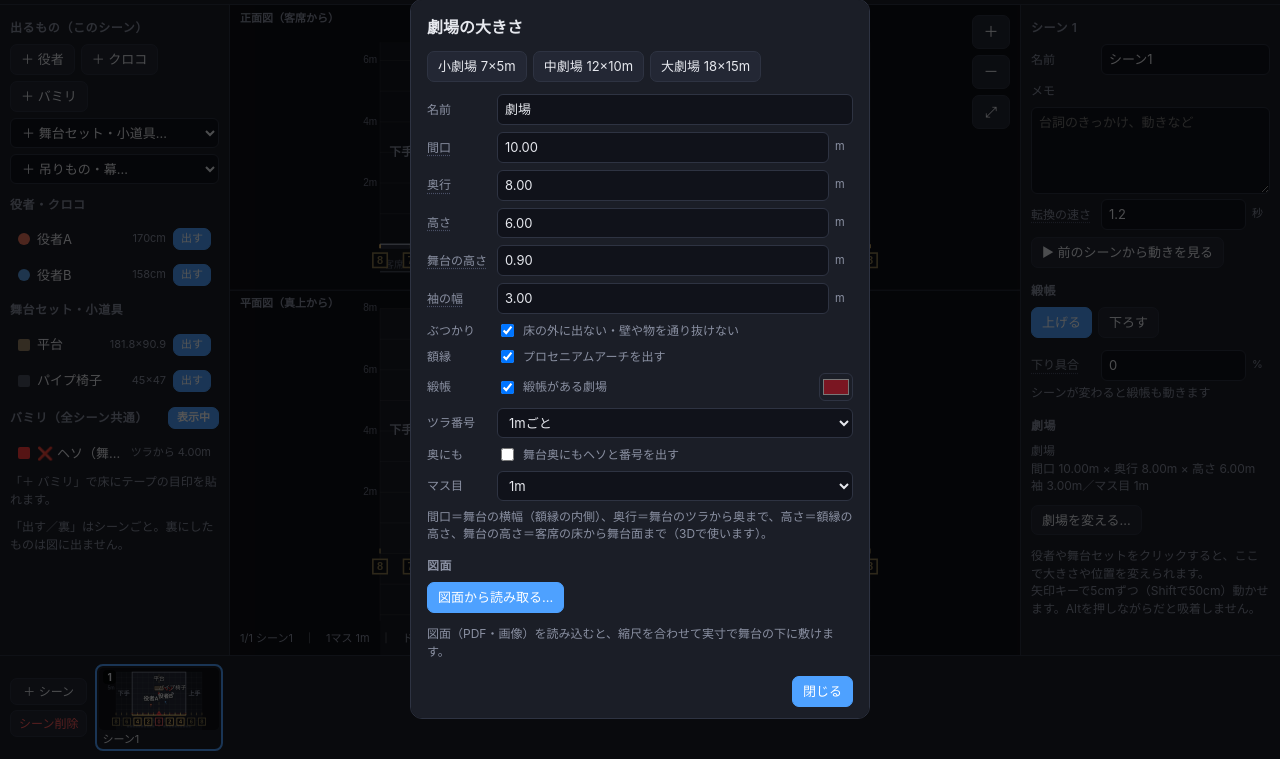
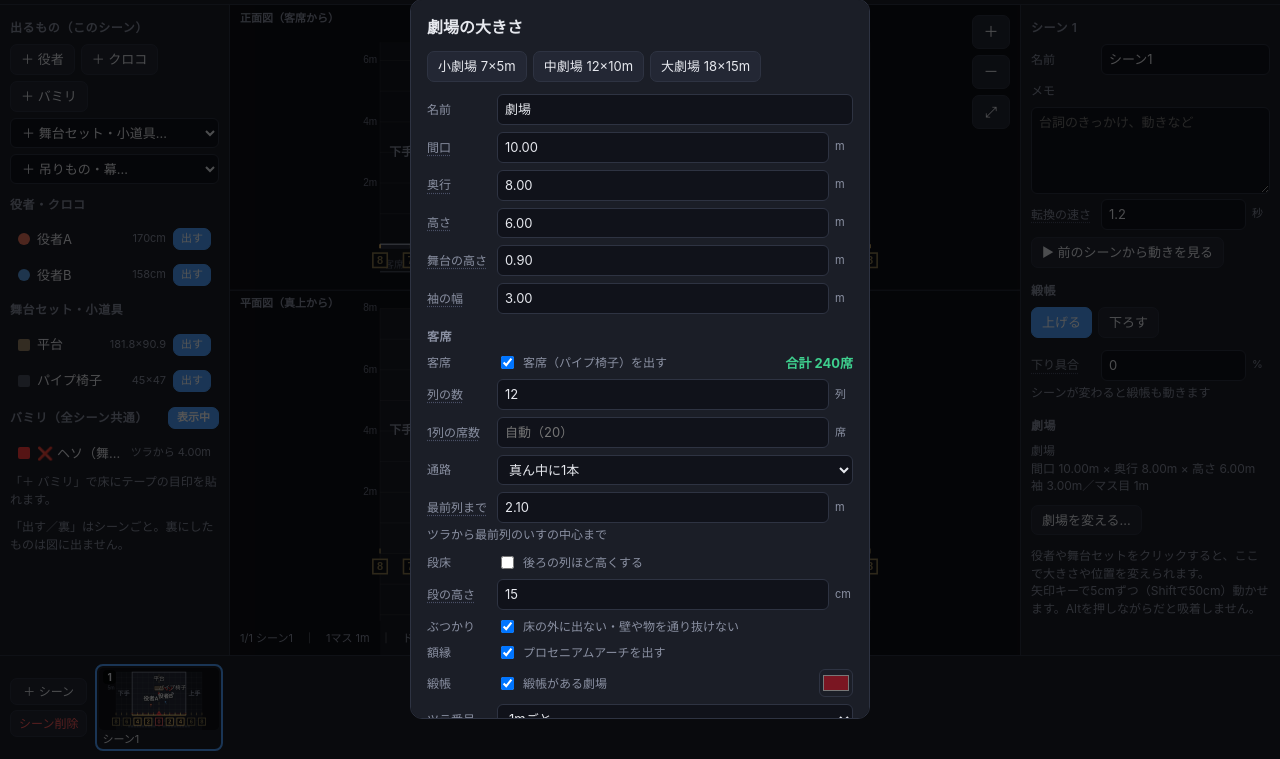
Before and after one commit to arumonwizard-star/dramatic-simulator, a plain HTML site: page index.html in a window 1280 px wide. Both pictures are taken after a click on the button "劇場". Shown: the part 41-800 px from the top of the page. Drawn offline with Linux system fonts and the light colour scheme.

Commit message:
v1.10.0 客席の数・通路・段床を設定できるように・ホーム画面アプリでも上のぼやけを回避
Co-Authored-By: Claude Opus 5.5 <noreply@anthropic.com>
Claude-Session: https://claude.ai/code/session_019RHeGfn76TuYomxsoc2Aez

```diff
--- a/index.html
+++ b/index.html
@@ -114,6 +114,7 @@ body.view #present{display:block}
 }
 @media (max-width:900px){
  html.iosweb #app{padding-top:calc(env(safe-area-inset-top) + 34px)}
+ html.iosapp #app{padding-top:calc(max(env(safe-area-inset-top),50px) + 30px)}
  #app{grid-template-rows:auto 1fr auto}
  header{flex-wrap:wrap;overflow:visible;row-gap:6px;padding:6px 8px;height:auto}
  header button{padding:6px 8px;font-size:13px;min-height:34px}
@@ -194,6 +195,15 @@ body.view #present{display:block}
  <div class="row"><label>高さ</label><input type="text" inputmode="decimal" id="tH"><span class="u">m</span></div>
  <div class="row"><label>舞台の高さ</label><input type="text" inputmode="decimal" id="tSH"><span class="u">m</span></div>
  <div class="row"><label>袖の幅</label><input type="text" inputmode="decimal" id="tWing"><span class="u">m</span></div>
+ <h3 style="margin-top:14px">客席</h3>
+ <div class="row"><label>客席</label><input type="checkbox" id="aOn"><span class="note" style="margin:0">客席（パイプ椅子）を出す</span><span id="aTotal" style="margin-left:auto;color:var(--ok);font-weight:700"></span></div>
+ <div class="row"><label>列の数</label><input type="text" inputmode="numeric" id="aRows"><span class="u">列</span></div>
+ <div class="row"><label>1列の席数</label><input type="text" inputmode="numeric" id="aSeats" placeholder="自動"><span class="u">席</span></div>
+ <div class="row"><label>通路</label><select id="aAisle"><option value="center">真ん中に1本</option><option value="two">左右に2本</option><option value="none">なし</option></select></div>
+ <div class="row"><label>最前列まで</label><input type="text" inputmode="decimal" id="aFront"><span class="u">m</span></div>
+ <div class="note" style="margin-top:-4px">ツラから最前列のいすの中心まで</div>
+ <div class="row"><label>段床</label><input type="checkbox" id="aRake"><span class="note" style="margin:0">後ろの列ほど高くする</span></div>
+ <div class="row"><label>段の高さ</label><input type="text" inputmode="decimal" id="aRise"><span class="u">cm</span></div>
  <div class="row"><label>ぶつかり</label><input type="checkbox" id="tPhys"><span class="note" style="margin:0">床の外に出ない・壁や物を通り抜けない</span></div>
  <div class="row"><label>額縁</label><input type="checkbox" id="tArch"><span class="note" style="margin:0">プロセニアムアーチを出す</span></div>
  <div class="row"><label>緞帳</label><input type="checkbox" id="tDon"><span class="note" style="margin:0">緞帳がある劇場</span><input type="color" id="tDonC" style="margin-left:auto"></div>
@@ -266,9 +276,9 @@ body.view #present{display:block}
 
 <script>
 'use strict';
-const VER='1.9.1';
-// iPhoneのSafari（ホーム画面から開いたとき以外）は画面の上をぼかすので、その分ボタンを下げる
-(()=>{const ios=/iP(hone|od|ad)/.test(navigator.userAgent)||(navigator.platform==='MacIntel'&&navigator.maxTouchPoints>1),sa=navigator.standalone||matchMedia('(display-mode: standalone)').matches;if(ios&&!sa)document.documentElement.classList.add('iosweb')})();
+const VER='1.10.0';
+// iPhoneは画面の上（時計の下）をぼかすので、その分ボタンを下げる（Safariでもホーム画面のアプリでも）
+(()=>{const ios=/iP(hone|od|ad)/.test(navigator.userAgent)||(navigator.platform==='MacIntel'&&navigator.maxTouchPoints>1),sa=navigator.standalone||matchMedia('(display-mode: standalone)').matches;if(ios)document.documentElement.classList.add('iosweb');if(ios&&sa)document.documentElement.classList.add('iosapp')})();
 const $=s=>document.querySelector(s), $$=s=>[...document.querySelectorAll(s)];
 const uid=()=>Math.random().toString(36).slice(2,10);
 const clamp=(v,a,b)=>Math.max(a,Math.min(b,v));
@@ -423,15 +433,32 @@ const physicsOn=()=>doc.theater.physics!==false;
 function inPoly(poly,x,y){let c=false;for(let i=0,j=poly.length-1;i<poly.length;j=i++){const [xi,yi]=poly[i],[xj,yj]=poly[j];if(((yi>y)!==(yj>y))&&(x<(xj-xi)*(y-yi)/(yj-yi)+xi))c=!c}return c}
 // その点に舞台の床（舞台面か袖）があるか
 // 客席の並び：xs=椅子の左右位置、rows=列数、列の中心は ツラから 2.1+r*0.95 m 手前
-function audLayout(T){T=T||doc.theater;const hw=T.width/2+1,xs=[];for(let x=-hw+0.26;x<=hw-0.26;x+=0.52)if(Math.abs(x)>0.6)xs.push(x);
- const rows=Math.max(3,Math.min(12,Math.floor(440/Math.max(1,xs.length))));return {hw,xs,rows,end:2.1+(rows-1)*0.95+0.9}}
+// 客席の設定：T.aud={on,rows,seats(0=自動),aisle:'center'|'two'|'none',front(m),rake(段床),rise(cm)}
+const SEATW=0.52,ROWP=0.95;
+function audCfg(T){T=T||doc.theater;const a=T.aud||{};return {on:a.on!==false,rows:clamp(a.rows||12,1,60),seats:a.seats||0,aisle:a.aisle||'center',front:a.front??2.1,rake:!!a.rake,rise:(a.rise??15)/100}}
+let AUDL=null;
+function audLayout(T){T=T||doc.theater;const c=audCfg(T),key=JSON.stringify([c,T.width]);if(AUDL&&AUDL.key===key)return AUDL.v;
+ const aw=c.aisle==='none'?0:c.aisle==='two'?1.0:1.2;
+ let n=c.seats||Math.max(2,Math.floor((T.width+2-(c.aisle==='two'?2*aw:aw))/SEATW));n=clamp(n,1,80);
+ const blocks=[];// 席のかたまり（通路で分かれる）
+ const mk=(cnt,cx)=>{if(cnt<1)return;const w=cnt*SEATW,xs=[];for(let i=0;i<cnt;i++)xs.push(+(cx-w/2+SEATW*(i+0.5)).toFixed(3));blocks.push({x0:cx-w/2,x1:cx+w/2,xs})};
+ if(c.aisle==='none')mk(n,0);
+ else if(c.aisle==='center'){const l=Math.ceil(n/2),r=n-l;mk(l,-aw/2-l*SEATW/2);mk(r,aw/2+r*SEATW/2)}
+ else{const side=Math.round(n*0.25),mid=n-2*side,wm=mid*SEATW;mk(mid,0);mk(side,-wm/2-aw-side*SEATW/2);mk(side,wm/2+aw+side*SEATW/2)}
+ const xs=blocks.flatMap(b=>b.xs),ext=Math.max(...blocks.map(b=>Math.max(-b.x0,b.x1)),T.width/2);
+ const v={on:c.on,hw:ext+0.6,xs,blocks,rows:c.on?c.rows:0,front:c.front,rake:c.rake,rise:c.rise,total:c.on?xs.length*c.rows:0,
+  rowD:r=>c.front+r*ROWP, // 列の中心（ツラから何m手前）
+  end:c.on?c.front+(c.rows-1)*ROWP+0.9:1.5};
+ AUDL={key,v};return v}
+// 客席の床の高さ（段床なら後ろの列ほど高い）
+function audFloorAt(y){const A=audLayout(),sh=SH();if(!A.rake||!A.rows)return -sh;const r=Math.floor((-y-(A.front-ROWP/2))/ROWP);return r<0?-sh:-sh+(Math.min(r,A.rows-1)+1)*A.rise}
 function onStageFloor(x,y){const T=doc.theater,hw=T.width/2,e=0.002;
  if(Math.abs(x)>=hw-e&&Math.abs(x)<=hw+T.wing+e&&y>=-e&&y<=T.depth+e)return true;
  if(T.outline&&T.outline.length>2)return inPoly(T.outline,x,y);
  return Math.abs(x)<=hw+e&&y>=-e&&y<=T.depth+e}
 function inAudience(x,y){const A=audLayout();return y<0&&y>=-A.end&&Math.abs(x)<=A.hw+0.3}
 // その場所の床の高さ（舞台=0、客席=舞台の高さぶん低い）
-function floorZ(x,y){return onStageFloor(x,y)?0:inAudience(x,y)?-SH():0}
+function floorZ(x,y){return onStageFloor(x,y)?0:inAudience(x,y)?audFloorAt(y):0}
 function onFloorPt(x,y){return onStageFloor(x,y)||inAudience(x,y)}
 function onFloorPtOld(x,y){const T=doc.theater,hw=T.width/2,e=0.002;
  if(Math.abs(x)>=hw-e&&Math.abs(x)<=hw+T.wing+e&&y>=-e&&y<=T.depth+e)return true;
@@ -444,13 +471,13 @@ function boxHit(A,B){for(const ax of [A.u,A.v,B.u,B.v]){const pr=X=>Math.abs(X.h
 function boxDepth(A,B){let m=1e9;for(const ax of [A.u,A.v,B.u,B.v]){const pr=X=>Math.abs(X.hw*(X.u[0]*ax[0]+X.u[1]*ax[1]))+Math.abs(X.hd*(X.v[0]*ax[0]+X.v[1]*ax[1]));m=Math.min(m,pr(A)+pr(B)-Math.abs((B.cx-A.cx)*ax[0]+(B.cy-A.cy)*ax[1]))}return m}
 // 動かない壁（額縁の柱）
 function wallBoxes(){const T=doc.theater,hw=T.width/2,out=[];if(T.arch!==false)for(const s of [-1,1])out.push({cx:s*(hw+0.6),cy:-0.05,u:[1,0],v:[0,1],hw:0.6,hd:0.2});
- const A=audLayout(T),L=A.xs.filter(x=>x<0),Rr=A.xs.filter(x=>x>0);
- for(let r=0;r<A.rows;r++){const y=-(2.1+r*0.95+0.01);for(const g of [L,Rr]){if(!g.length)continue;const x0=Math.min(...g)-0.21,x1=Math.max(...g)+0.21;out.push({cx:(x0+x1)/2,cy:y,u:[1,0],v:[0,1],hw:(x1-x0)/2,hd:0.21,aud:true})}}
+ const A=audLayout(T);
+ for(let r=0;r<A.rows;r++){const y=-(A.rowD(r)+0.01);for(const g of A.blocks){const x0=g.x0+0.05,x1=g.x1-0.05;out.push({cx:(x0+x1)/2,cy:y,u:[1,0],v:[0,1],hw:(x1-x0)/2,hd:0.21,aud:true})}}
  return out}
 // その物がいまぶつかっている相手（高さが重なっているものだけ。上に乗っているのはぶつかりではない）
 function hitsOf(id,sc){const it=item(id),out=new Map();if(!it||it.drape)return out;const p=posOf(id,sc);if(!p)return out;const A=boxOf(it,p),z0=baseZ(it,p,sc),z1=z0+it.h/100;
  for(const o of doc.items){if(o===it||o.drape)continue;const q=posOf(o.id,sc);if(!q||q.a<.5)continue;const w0=baseZ(o,q,sc),w1=w0+o.h/100;if(Math.min(z1,w1)-Math.max(z0,w0)<=0.01)continue;if(it.type==='actor'&&o.stand&&w1-z0<=0.45)continue;const Bq=boxOf(o,q);if(boxHit(A,Bq))out.set(o.id,boxDepth(A,Bq))}
- wallBoxes().forEach((B,i)=>{if((B.aud?z0<-0.05:z0<0.05)&&boxHit(A,B))out.set('__wall'+i,boxDepth(A,B))});return out}
+ wallBoxes().forEach((B,i)=>{if((B.aud?inAudience(p.x,p.y):z0<0.05)&&boxHit(A,B))out.set('__wall'+i,boxDepth(A,B))});return out}
 // まとめて動かしてみて、床の外・新しいぶつかりがあれば元に戻す。ch=[[id,x,y,r?],...]
 function tryMove(ch){
  const sc=scene(),ids=new Set(ch.map(c=>c[0])),old=ch.map(([id])=>{const q=posRef(id);return [id,q.x,q.y,q.r]});
@@ -527,8 +554,8 @@ function drawPlan(c,w,h,vw,sc,o){
  const hw=T.width/2;
  // 客席
  const AL=audLayout(T);let [x0,y0]=P(b.x0,0),[x1,y1]=P(b.x1,-AL.end);c.fillStyle='#151821';c.fillRect(x0,y0,x1-x0,y1-y0);
- {c.fillStyle='rgba(120,128,150,.35)';const cw=0.42*k,cd=0.4*k;for(let r=0;r<AL.rows;r++){const yy=-(2.1+r*0.95);for(const x of AL.xs){const [cx,cy]=P(x,yy);c.fillRect(cx-cw/2,cy-cd/2,cw,cd)}}}
- c.fillStyle='#3a4050';c.font='12px sans-serif';c.textAlign='center';c.textBaseline='middle';const [cx,cy]=P(0,-1.05);c.fillText('客　席',cx,cy);
+ {c.fillStyle='rgba(120,128,150,.35)';const cw=0.42*k,cd=0.4*k;for(let r=0;r<AL.rows;r++){const yy=-AL.rowD(r);for(const x of AL.xs){const [cx,cy]=P(x,yy);c.fillRect(cx-cw/2,cy-cd/2,cw,cd)}}}
+ c.fillStyle='#3a4050';c.font='12px sans-serif';c.textAlign='center';c.textBaseline='middle';const [cx,cy]=P(0,-Math.min(1.05,AL.front*0.5));c.fillText(AL.on?'客　席（'+AL.total+'席）':'客　席',cx,cy);
  // 袖
  c.fillStyle='#181b24';for(const s of [-1,1]){const [a,bb]=P(s<0?b.x0:hw,T.depth),[a2,bb2]=P(s<0?-hw:b.x1,0);c.fillRect(a,bb,a2-a,bb2-bb)}
  // 舞台面
@@ -992,7 +1019,7 @@ $('#bLeft').onclick=()=>{$('#left').classList.toggle('open');$('#right').classLi
 $('#bRight').onclick=()=>{$('#right').classList.toggle('open');$('#left').classList.remove('open')};
 
 /* ---------- 劇場設定 ---------- */
-function openTheater(){const T=doc.theater;$('#tName').value=T.name;$('#tW').value=f2(T.width);$('#tD').value=f2(T.depth);$('#tH').value=f2(T.height);$('#tWing').value=f2(T.wing);$('#tSH').value=f2(T.stageH??0.9);$('#tGrid').value=String(T.grid);$('#tArch').checked=T.arch!==false;$('#tPhys').checked=T.physics!==false;$('#tDon').checked=!!(T.don&&T.don.on);$('#tDonC').value=(T.don&&T.don.color)||'#7a1622';$('#tTsura').value=String(T.tsura||0);$('#tTsuraBack').checked=!!T.tsuraBack;renderUlCtl();$('#mTheater').classList.add('show')}
+function openTheater(){const T=doc.theater;$('#tName').value=T.name;$('#tW').value=f2(T.width);$('#tD').value=f2(T.depth);$('#tH').value=f2(T.height);$('#tWing').value=f2(T.wing);$('#tSH').value=f2(T.stageH??0.9);$('#tGrid').value=String(T.grid);$('#tArch').checked=T.arch!==false;$('#tPhys').checked=T.physics!==false;{const c=audCfg(T),A=audLayout(T);$('#aOn').checked=c.on;$('#aRows').value=c.rows;$('#aSeats').value=c.seats||'';$('#aSeats').placeholder='自動（'+(A.xs.length)+'）';$('#aAisle').value=c.aisle;$('#aFront').value=f2(c.front);$('#aRake').checked=c.rake;$('#aRise').value=Math.round(c.rise*100);$('#aTotal').textContent=c.on?'合計 '+A.total+'席':''}$('#tDon').checked=!!(T.don&&T.don.on);$('#tDonC').value=(T.don&&T.don.color)||'#7a1622';$('#tTsura').value=String(T.tsura||0);$('#tTsuraBack').checked=!!T.tsuraBack;renderUlCtl();$('#mTheater').classList.add('show')}
 $('#bTheater').onclick=openTheater;$('#tClose').onclick=()=>{$('#mTheater').classList.remove('show');fitMain()};
 $('#mTheater').addEventListener('pointerdown',e=>{if(e.target.id==='mTheater'){$('#mTheater').classList.remove('show');fitMain()}});
 const tSet=(k,fn)=>{const el=$(k);el.onchange=()=>{change(()=>fn(el.value));openTheater();fitMain()};el.onkeydown=e=>{if(e.key==='Enter'&&!e.isComposing)el.blur()}};
@@ -1001,6 +1028,11 @@ for(const [id,fn,dec,mn,mx] of [['#tW',v=>doc.theater.width=v,2,1,200],['#tD',v=
 tSet('#tName',v=>doc.theater.name=v||'劇場');tSet('#tW',v=>doc.theater.width=clamp(num(v,doc.theater.width),1,200));tSet('#tD',v=>doc.theater.depth=clamp(num(v,doc.theater.depth),1,200));
 tSet('#tH',v=>doc.theater.height=clamp(num(v,doc.theater.height),1,100));tSet('#tSH',v=>doc.theater.stageH=clamp(num(v,0.9),0,5));tSet('#tWing',v=>doc.theater.wing=clamp(num(v,doc.theater.wing),0,50));
 $('#tTsura').onchange=()=>{change(()=>doc.theater.tsura=+$('#tTsura').value)};$('#tTsuraBack').onchange=()=>{change(()=>doc.theater.tsuraBack=$('#tTsuraBack').checked)};
+const audSet=(fn)=>{change(()=>{doc.theater.aud=doc.theater.aud||{};fn(doc.theater.aud)});openTheater()};
+$('#aOn').onchange=()=>audSet(a=>a.on=$('#aOn').checked);$('#aAisle').onchange=()=>audSet(a=>a.aisle=$('#aAisle').value);$('#aRake').onchange=()=>audSet(a=>a.rake=$('#aRake').checked);
+for(const [id,f,mn,mx,st,dec] of [['#aRows','rows',1,60,1,0],['#aSeats','seats',0,80,1,0],['#aFront','front',0.5,20,0.05,2],['#aRise','rise',0,60,1,0]]){const el=$(id);
+ el.onchange=()=>audSet(a=>{const v=String(el.value).trim()===''?0:num(el.value,null);if(v!==null)a[f]=clamp(dec?v:Math.round(v),mn,mx)});el.onkeydown=e=>{if(e.key==='Enter'&&!e.isComposing)el.blur()};
+ scrub(el,{step:st,dec,min:mn,max:mx,live:v=>{doc.theater.aud=doc.theater.aud||{};doc.theater.aud[f]=v;draw();const A=audLayout();$('#aTotal').textContent='合計 '+A.total+'席'},end:()=>{save();renderAll();openTheater()}})}
 $('#tPhys').onchange=()=>{change(()=>{doc.theater.physics=$('#tPhys').checked})};
 $('#tArch').onchange=()=>{change(()=>{doc.theater.arch=$('#tArch').checked})};
 $('#tDon').onchange=()=>{change(()=>{doc.theater.don=doc.theater.don||{color:'#7a1622'};doc.theater.don.on=$('#tDon').checked})};$('#tDonC').onchange=()=>{change(()=>{doc.theater.don=doc.theater.don||{on:true};doc.theater.don.color=$('#tDonC').value})};
@@ -1239,7 +1271,7 @@ const cam={tx:0,ty:1.2,tz:-4,yaw:0,pitch:0.2,dist:14,fov:42*Math.PI/180};let cam
 function camEye(c){c=c||cam;const cp=Math.cos(c.pitch);return [c.tx+c.dist*Math.sin(c.yaw)*cp,c.ty+c.dist*Math.sin(c.pitch),c.tz+c.dist*Math.cos(c.yaw)*cp]}
 function camFrom(e,t){const d=sub(e,t),dist=Math.hypot(...d);return {tx:t[0],ty:t[1],tz:t[2],dist,pitch:Math.asin(clamp(d[1]/dist,-1,1)),yaw:Math.atan2(d[0],d[2])}}
 const CAMS={
- aud:['客席から',T=>{const z=Math.max(8,T.width*0.85),sh=T.stageH??0.9;return [[0,-sh+1.15,z],[0,0.9,-T.depth*0.45]]}],
+ aud:['客席から',T=>{const A=audLayout(T),z=A.rows?Math.min(A.end-0.5,Math.max(A.front+1,T.width*0.85)):Math.max(8,T.width*0.85);return [[0,audFloorAt(-z)+1.15,z],[0,0.9,-T.depth*0.45]]}],
  bal:['2階席',T=>[[0,6.5,T.width*1.05+5],[0,0.4,-T.depth*0.45]]],
  diag:['ななめ',T=>[[T.width*0.85,T.width*0.55+2,T.width*0.6+3],[0,0.4,-T.depth*0.45]]],
  top:['真上',T=>[[0,Math.max(T.width,T.depth)*1.35+3,-T.depth*0.5+0.01],[0,0,-T.depth*0.5]]],
@@ -1320,12 +1352,16 @@ function boxInto(P,N,I,x0,y0,z0,x1,y1,z1){const F=[[[1,0,0],[0,0,-1],[0,1,0]],[[
  const cx=(x0+x1)/2,cy=(y0+y1)/2,cz=(z0+z1)/2,sx=Math.abs(x1-x0)/2,sy=Math.abs(y1-y0)/2,sz=Math.abs(z1-z0)/2;
  for(const [n,u,v] of F){const b=P.length/3;for(const [a,c] of [[-1,-1],[1,-1],[1,1],[-1,1]]){P.push(cx+(n[0]+u[0]*a+v[0]*c)*sx,cy+(n[1]+u[1]*a+v[1]*c)*sy,cz+(n[2]+u[2]*a+v[2]*c)*sz);N.push(...n)}I.push(b,b+1,b+2,b,b+2,b+3)}}
 let AUD=null;
-function audMesh(T){const sh=T.stageH??0.9,key=T.width+'|'+sh;if(AUD&&AUD.key===key)return AUD;
- const S={P:[],N:[],I:[]},Fm={P:[],N:[],I:[]},{xs,rows}=audLayout(T);
- for(let r=0;r<rows;r++){const z=2.1+r*0.95,y=-sh;for(const x of xs){const t=0.02;
-  boxInto(S.P,S.N,S.I,x-0.21,y+0.41,z-0.2,x+0.21,y+0.44,z+0.18);boxInto(S.P,S.N,S.I,x-0.2,y+0.55,z+0.19,x+0.2,y+0.78,z+0.22);
-  for(const sx of [-1,1]){const lx=x+sx*0.2;boxInto(Fm.P,Fm.N,Fm.I,lx-t/2,y,z-0.19,lx+t/2,y+0.43,z-0.17);boxInto(Fm.P,Fm.N,Fm.I,lx-t/2,y,z+0.2,lx+t/2,y+0.8,z+0.22)}}}
- AUD={key,seat:mkMesh(S.P,S.N,null,S.I),frame:mkMesh(Fm.P,Fm.N,null,Fm.I)};return AUD}
+function audMesh(T){const sh=T.stageH??0.9,A=audLayout(T),key=JSON.stringify([audCfg(T),T.width,sh]);if(AUD&&AUD.key===key)return AUD;
+ const seat=[],frame=[],steps=[];let S={P:[],N:[],I:[]},Fm={P:[],N:[],I:[]},St={P:[],N:[],I:[]};
+ const flush=(o,arr)=>{if(o.I.length)arr.push(mkMesh(o.P,o.N,null,o.I))};
+ for(let r=0;r<A.rows;r++){const z=A.rowD(r),y=A.rake?-sh+(r+1)*A.rise:-sh;
+  if(A.rake){boxInto(St.P,St.N,St.I,-A.hw,-sh,z-ROWP/2,A.hw,y,z+ROWP/2)}
+  for(const x of A.xs){const t=0.02;
+   if(S.P.length/3>60000){flush(S,seat);S={P:[],N:[],I:[]}}if(Fm.P.length/3>60000){flush(Fm,frame);Fm={P:[],N:[],I:[]}}
+   boxInto(S.P,S.N,S.I,x-0.21,y+0.41,z-0.2,x+0.21,y+0.44,z+0.18);boxInto(S.P,S.N,S.I,x-0.2,y+0.55,z+0.19,x+0.2,y+0.78,z+0.22);
+   for(const sx of [-1,1]){const lx=x+sx*0.2;boxInto(Fm.P,Fm.N,Fm.I,lx-t/2,y,z-0.19,lx+t/2,y+0.43,z-0.17);boxInto(Fm.P,Fm.N,Fm.I,lx-t/2,y,z+0.2,lx+t/2,y+0.8,z+0.22)}}}
+ flush(S,seat);flush(Fm,frame);flush(St,steps);AUD={key,seat,frame,steps};return AUD}
 function floorMesh(T){const key=JSON.stringify([T.width,T.depth,T.outline]);if(G3.floorKey===key)return G3.floor;
  let poly=T.outline&&T.outline.length>2?T.outline.map(([x,y])=>[x,-y]):[[-T.width/2,0],[T.width/2,0],[T.width/2,-T.depth],[-T.width/2,-T.depth]];
  // 耳切り（三角形分割）
@@ -1421,8 +1457,8 @@ function draw3d(){
  gl.disable(gl.POLYGON_OFFSET_FILL);
  for(const s of [-1,1])dm(G3.m.box,BX(s>0?xr:xl-0.2,-sh,0.3,s>0?xr+0.2:xl,top+1.5,-(T.depth+0.45)),'#15171f');
  // 客席
- dm(G3.m.box,BX(xl-4,-sh-0.1,0,xr+4,-sh,18),'#1b1719');
- {const A=audMesh(T);dm(A.seat,M4.id(),'#3c4250');dm(A.frame,M4.id(),'#8a9099')}
+ {const AL=audLayout(T);dm(G3.m.box,BX(Math.min(xl,-AL.hw)-3,-sh-0.1,0,Math.max(xr,AL.hw)+3,-sh,AL.end+4),'#1b1719')}
+ {const A=audMesh(T);for(const m of A.steps)dm(m,M4.id(),'#221d20');for(const m of A.seat)dm(m,M4.id(),'#3c4250');for(const m of A.frame)dm(m,M4.id(),'#8a9099')}
  // もの・役者
  const sc=scene(),its=doc.items.map(it=>({it,p:posOf(it.id,sc)})).filter(e=>e.p);
  const solid=its.filter(e=>e.p.a>=0.999),fade=its.filter(e=>e.p.a<0.999);
--- a/version.json
+++ b/version.json
@@ -1 +1 @@
-{"ver":"1.9.1"}
+{"ver":"1.10.0"}
```
